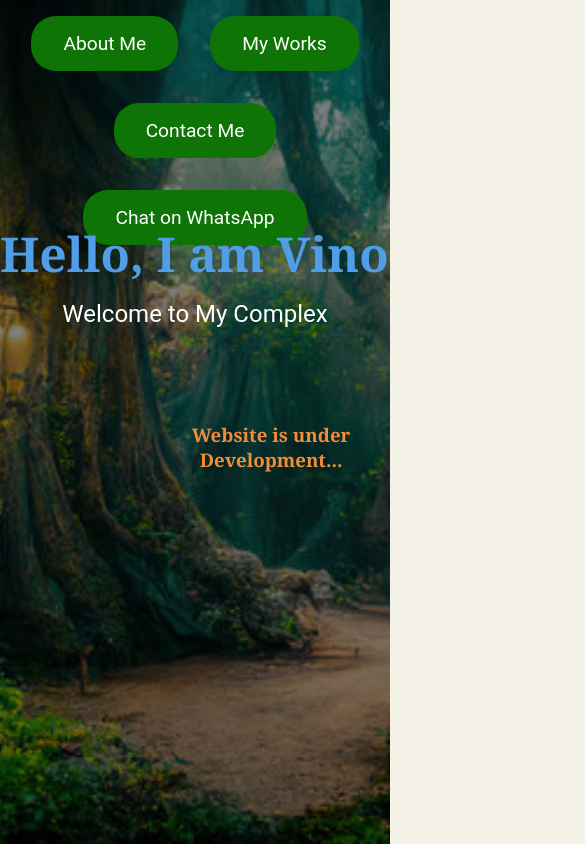
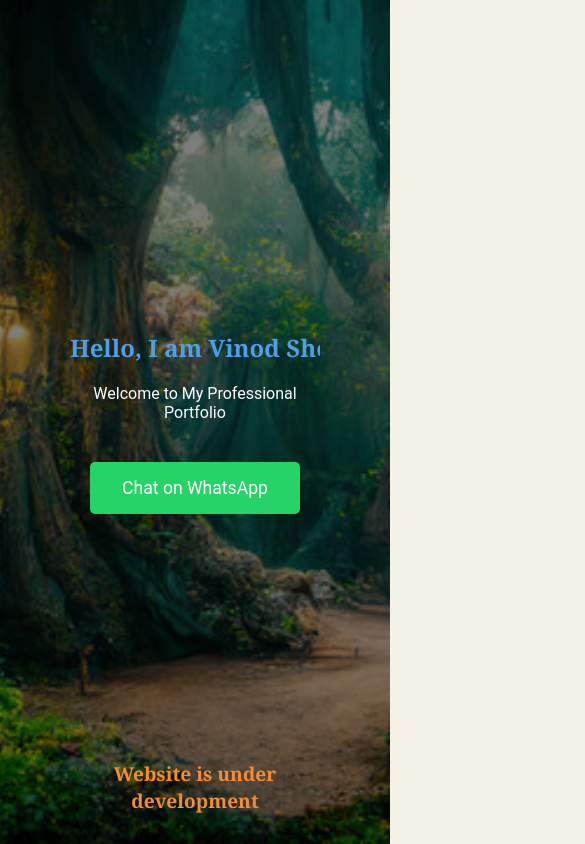
Before and after one commit to WinodShetty/vinodshetty-online, a React (Vite) app: page / in a window 390 px wide. Shown: the top 844 px of the page, 585 px wide, since content can reach past the window. Built offline with nearby package versions, Linux system fonts and the light colour scheme.

Commit message:
responsive

```diff
--- a/src/components/LandingPage.jsx
+++ b/src/components/LandingPage.jsx
@@ -1,27 +1,44 @@
-import React from "react";
+import React, { useState } from "react";
 import { Link } from "react-router-dom";
 import "../styles/landingPage.css"; // Import the CSS for styling
-import bgForest from "../assets/images/bg-forest.jpg"; // Correct import path for the image
+import bgForest from "../assets/images/bg-forest.jpg"; // Background Image
 
 const LandingPage = () => {
-  // WhatsApp phone number (with country code)
-  const whatsappNumber = "918099869576"; // Example number (replace with your actual number)
+  const [menuOpen, setMenuOpen] = useState(false);
 
-  // Pre-filled message for WhatsApp chat
-  const message = "Hey Vinod Shetty, can I get more details on this?";
+  const handleToggleMenu = () => {
+    setMenuOpen(!menuOpen);
+  };
 
-  // URL encode the message to ensure it works in the URL
+  const whatsappNumber = "918099869576"; // Replace with actual number
+  const message = "Hey Vinod Shetty, can I get more details on this?"; // Pre-filled message
   const encodedMessage = encodeURIComponent(message);
 
   return (
     <section className="landing-page" style={{ backgroundImage: `url(${bgForest})` }}>
-      <div className="overlay">
+      {/* Overlay for readability */}
+      <div className="overlay"></div>
+
+      {/* Content */}
       <div className="content">
+        <h1 className="title">Hello, I am Vinod Shetty</h1>
+        <p className="subtitle">Welcome to My Professional Portfolio</p>
 
-          <div className="buttons">
+        {/* Navigation Menu Toggle for Mobile */}
+        <div className="menu-toggle" onClick={handleToggleMenu}>
+          <span className="menu-bar"></span>
+          <span className="menu-bar"></span>
+          <span className="menu-bar"></span>
+        </div>
+
+        {/* Navigation Links (Mobile Menu) */}
+        <div className={`nav-links ${menuOpen ? "open" : ""}`}>
           <Link to="#about" className="btn primary">About Me</Link>
           <Link to="#works" className="btn secondary">My Works</Link>
           <Link to="#contact" className="btn primary">Contact Me</Link>
+        </div>
+
+        {/* WhatsApp Button */}
         <a
           href={`https://wa.me/${whatsappNumber}?text=${encodedMessage}`}
           target="_blank"
@@ -31,11 +48,9 @@ const LandingPage = () => {
           Chat on WhatsApp
         </a>
       </div>
-          <h1 className="title">Hello, I am Vinod Shetty</h1>
-          <p className="subtitle">Welcome to My Complex</p>
-        </div>
-        <h3>Website is under Development...</h3>
-      </div>
+
+      {/* Under Development Message */}
+      <h3>Website is under development</h3>
     </section>
   );
 };
--- a/src/styles/landingPage.css
+++ b/src/styles/landingPage.css
@@ -1,11 +1,25 @@
+/* Global Reset */
+* {
+    margin: 0;
+    padding: 0;
+    box-sizing: border-box;
+  }
+
+  body {
+    font-family: 'Arial', sans-serif;
+    background-color: #f1f1f1;
+    color: #333;
+  }
+
   .landing-page {
     position: relative;
     height: 100vh; /* Full screen height */
-    background-size: cover; /* Make sure the image covers the full area */
-    background-position: center; /* Center the image */
+    background-size: cover;
+    background-position: center;
     display: flex;
     justify-content: center;
     align-items: center;
+    flex-direction: column;
   }
 
   .landing-page .overlay {
@@ -14,18 +28,19 @@
     left: 0;
     right: 0;
     bottom: 0;
-    background: rgba(0, 0, 0, 0.5); /* Dark overlay for readability */
+    background: rgba(0, 0, 0, 0.5); /* Dark overlay for better readability */
   }
 
-  .landing-page .content {
-    justify-content: center;
-    align-items: center;
+  .content {
     text-align: center;
+    z-index: 2;
     color: white;
-    z-index: 1; /* Ensures content appears above the overlay */
+    padding: 20px;
+    max-width: 900px;
+    width: 100%;
   }
 
-  /* Typing animation */
+  /* Typing Animation for the Title */
   @keyframes typing {
     0% {
       width: 0;
@@ -35,53 +50,134 @@
     }
   }
 
-  /* No blinking cursor after typing is done */
-  .landing-page h1 {
+  .title {
     font-size: 3rem;
-    margin-bottom: 1rem;
     color: #4f9ee7;
-    overflow: hidden; /* Ensures the text is hidden until it is typed */
-    white-space: nowrap; /* Prevents the text from wrapping */
-    animation: typing 4s steps(30) 1s forwards, blink 0.75s step-end 4s; /* Typing animation */
-    position: fixed; /* Fix the position */
-    top: 30%; /* Center vertically */
-    left: 50%; /* Center horizontally */
-    transform: translate(-50%, -50%); /* Adjust for exact centering */
-    z-index: 2; /* Ensure it's above other content */
+    overflow: hidden;
+    white-space: nowrap;
+    animation: typing 4s steps(30) 1s forwards;
   }
 
-  /* Blinking cursor effect */
-  @keyframes blink {
-    50% {
-      border-color: transparent;
+  /* Subtitle Style */
+  .subtitle {
+    font-size: 1.5rem;
+    margin: 20px 0;
+  }
+
+  /* WhatsApp Button */
+  .whatsapp-btn {
+    background-color: #25d366;
+    color: white;
+    font-size: 1.1rem;
+    padding: 15px 25px;
+    border-radius: 25px;
+    margin-top: 20px;
+    text-decoration: none;
+    display: inline-block;
+  }
+
+  .whatsapp-btn:hover {
+    background-color: #128c7e;
+    transition: background-color 0.3s ease;
+  }
+
+  /* Menu Toggle (Hamburger Icon) */
+  .menu-toggle {
+    display: none;
+    position: absolute;
+    top: 20px;
+    right: 20px;
+    cursor: pointer;
+    z-index: 3;
+  }
+
+  .menu-bar {
+    width: 30px;
+    height: 4px;
+    background-color: white;
+    margin: 5px 0;
+    transition: 0.3s;
+  }
+
+  /* Mobile Navigation */
+  .nav-links {
+    display: flex;
+    flex-direction: column;
+    position: absolute;
+    top: 50%;
+    transform: translateY(-50%);
+    right: -100%;
+    transition: transform 0.3s ease-in-out;
+    background-color: rgba(0, 0, 0, 0.8);
+    padding: 20px;
+    border-radius: 10px;
+  }
+
+  .nav-links.open {
+    transform: translateX(0);
+  }
+
+  .nav-links a {
+    margin: 10px 0;
+    color: white;
+    font-size: 1.2rem;
+    text-decoration: none;
+  }
+
+  .nav-links a:hover {
+    color: #f28c38;
+  }
+
+  /* Under Development Message */
+  h3 {
+    color: #f28c38;
+    position: absolute;
+    bottom: 30px;
+    left: 50%;
+    transform: translateX(-50%);
+    font-size: 1.5rem;
+    z-index: 1;
+  }
+
+  /* Media Queries for Responsiveness */
+  @media (max-width: 768px) {
+    .title {
+      font-size: 2rem;
+    }
+
+    .subtitle {
+      font-size: 1.2rem;
+    }
+
+    .whatsapp-btn {
+      font-size: 1rem;
+      padding: 10px 20px;
+    }
+
+    .menu-toggle {
+      display: block;
     }
   }
 
-  .landing-page .subtitle {
+  @media (max-width: 480px) {
+    .title {
       font-size: 1.5rem;
-    margin-bottom: 2rem;
-    margin-top: 10%;
     }
 
-  .buttons .btn {
-    margin: 1rem;
-    padding: 1rem 2rem;
-    background-color: #0e7405; /* Primary button color */
-    color: white;
-    font-size: 1.2rem;
-    border-radius: 25px;
-    text-decoration: none;
+    .subtitle {
+      font-size: 1rem;
     }
 
-  .buttons .btn:hover {
-    background-color: #0063bf; /* Darker hover effect */
+    .whatsapp-btn {
+      font-size: 0.9rem;
+      padding: 8px 15px;
+    }
+
+    .nav-links a {
+      font-size: 1rem;
     }
 
     h3 {
-    color: #F28C38;
-    top: 50%;
-    bottom: 50%;
-    left: 39%;
-
-    position: fixed;
+      font-size: 1.2rem;
     }
+  }
```
Lines whose indentation alone changed are shown as unchanged.
